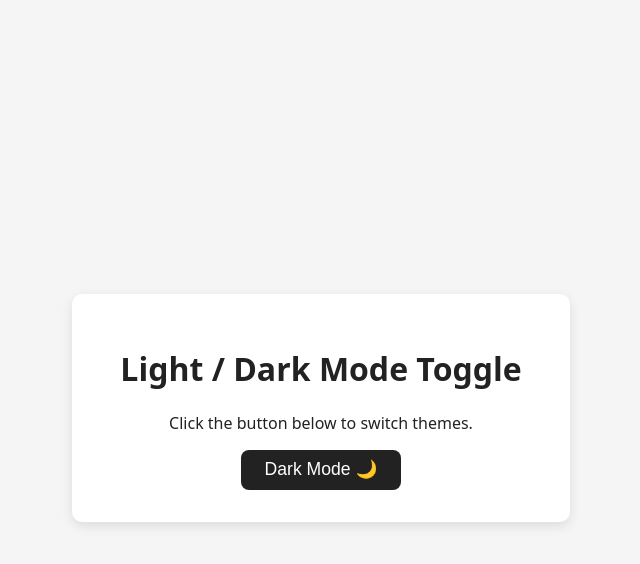
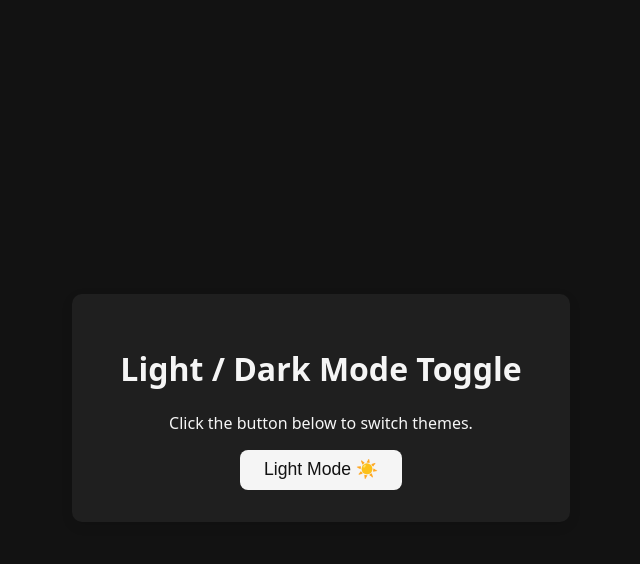
Before and after one commit to Fitch123/dom-manipulation-state, a plain HTML site: page p2-light-dark-mode-toggle/index.html in a window 1280 px wide. Both pictures are taken after a click on the button "Dark Mode 🌙". Shown: the whole page, without its empty margins (319-959 px from the left). Drawn offline with Linux system fonts and the light colour scheme.

Commit message:
project done

```diff
--- a/p2-light-dark-mode-toggle/script.js
+++ b/p2-light-dark-mode-toggle/script.js
@@ -0,0 +1,32 @@
+const toggle = document.getElementById("toggleTheme");
+const bodyElement = document.body;
+
+const savedTheme = localStorage.getItem("theme");
+
+    if (savedTheme) {
+        console.log("yes, a theme was found:", savedTheme);
+    } else {
+        console.log("no, a theme was not found or was empty");
+    }
+
+document.addEventListener('DOMContentLoaded', () => {
+    if (savedTheme === "dark") {
+        bodyElement.classList.add("dark-mode");
+        toggle.innerText = "Light Mode ☀️";
+    } else {
+        toggle.innerText = "Dark Mode 🌙";
+    }
+});
+
+toggle.addEventListener("click", () => {
+    if (bodyElement.classList.contains("dark-mode")) {
+        //switch to light mode
+        bodyElement.classList.remove("dark-mode");
+        localStorage.setItem("theme", "light");
+        toggle.innerText = "Dark Mode 🌙";
+    } else {
+        bodyElement.classList.add("dark-mode");
+        localStorage.setItem("theme", "dark");
+        toggle.innerText = "Light Mode ☀️";
+    }
+});
--- a/p2-light-dark-mode-toggle/style.css
+++ b/p2-light-dark-mode-toggle/style.css
@@ -1,6 +1,6 @@
 /* Default Light Theme */
 body {
-  background-color: #f5f5f5;
+  background-color: rgb(245, 245, 245);
   color: #222;
   font-family: system-ui, sans-serif;
   display: flex;
```
Also changed, not shown: p2-light-dark-mode-toggle/index.html (line endings or trailing spaces).
